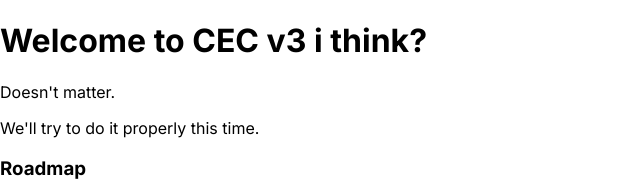
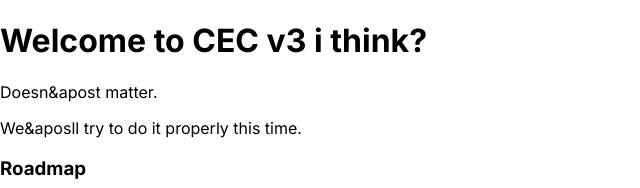
Before and after one commit to cecclphs/website-v3, a Next.js app: page / in a window 1280 px wide. Shown: the top 188 px of the page, without its empty margins (0-640 px from the left). Built offline with nearby package versions, Linux system fonts and the light colour scheme.

Commit message:
&apos&apos&apos&apos

```diff
--- a/pages/index.js
+++ b/pages/index.js
@@ -14,8 +14,8 @@ export default function Home() {
         <h1 className="text-5xl font-bold">
           Welcome to CEC v3 <span className="text-xs">i think?</span>
         </h1>
-        <p className="text-xl"> Doesn't matter. </p>
-        <p className="text-xl"> We'll try to do it properly this time. </p>
+        <p className="text-xl"> Doesn&apost matter. </p>
+        <p className="text-xl"> We&aposll try to do it properly this time. </p>
         <h3 className="font-semibold text-2xl">Roadmap </h3>
         <ul className="list-inside list-disc text-gray-500">
           <li className="animate-pulse text-blue-900">Design Homepage UI ← We're here</li>
```
